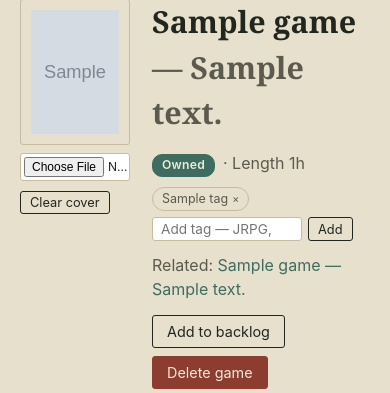
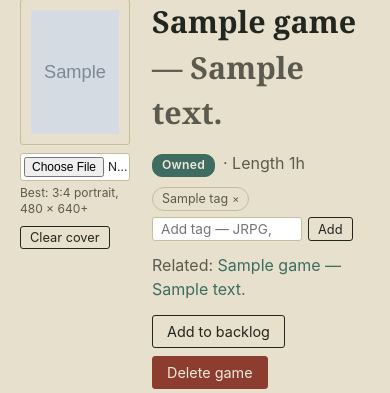
Before and after one commit to dafioram/GameLog, a Flask app: page /games/1 in a window 390 px wide. Shown: the part 143-536 px from the top of the page. Run offline with Flask 3, Linux system fonts and the light colour scheme; data comes from the database, SQL or seed files in the repository; tables that the repository leaves empty hold one stand-in row (values such as "Sample post"); grey boxes marked "Sample" are stand-in pictures; data that the repository does not hold is empty.

Commit message:
Add cover image size hint

```diff
--- a/static/css/style.css
+++ b/static/css/style.css
@@ -390,6 +390,9 @@ button.small { padding: 3px 9px; font-size: 0.8rem; }
 }
 .detail-cover form { margin-top: 8px; }
 .detail-cover input[type="file"] { font-size: 0.75rem; padding: 3px; }
+/* Guidance for good cover images: 3:4 portrait matches the cover slot, and
+   480x640 stays sharp on high-density (2-3x) screens. */
+.cover-hint { font-size: 0.75rem; line-height: 1.3; color: var(--ink-soft); margin: 4px 0 0; max-width: 160px; }
 
 dl.fields { display: grid; grid-template-columns: 110px 1fr; row-gap: 6px; column-gap: 10px; margin: 0; }
 dl.fields dt { color: var(--ink-soft); font-size: 0.85rem; }
@@ -556,6 +559,7 @@ hr.rule { border: none; border-top: 1px solid var(--line); margin: 20px 0; }
 @media (max-width: 640px) {
   .detail-head { grid-template-columns: 110px 1fr; }
   .detail-cover img, .detail-cover .placeholder { width: 110px; height: 146px; }
+  .cover-hint { max-width: 110px; }
   .game-row { grid-template-columns: 44px 1fr; }
   .game-row .status-icons { grid-column: 1 / -1; }
   .backlog-row { grid-template-columns: 30px 1fr auto; }
--- a/templates/game_detail.html
+++ b/templates/game_detail.html
@@ -82,9 +82,10 @@
     {% endif %}
     <form method="post" enctype="multipart/form-data" action="{{ url_for('game_cover', game_id=game['id']) }}" class="cover-upload-form">
       <label class="visually-hidden" for="cover-input">Choose a cover image</label>
-      <input type="file" id="cover-input" name="cover" accept="image/png,image/jpeg,image/gif,image/webp" class="cover-auto-submit">
+      <input type="file" id="cover-input" name="cover" accept="image/png,image/jpeg,image/gif,image/webp" class="cover-auto-submit" aria-describedby="cover-hint">
       <noscript><button type="submit" class="small secondary">Upload cover</button></noscript>
     </form>
+    <p class="cover-hint" id="cover-hint">Best: 3:4 portrait, 480 × 640+</p>
     {% if game['cover_image_path'] %}
     <form method="post" action="{{ url_for('game_cover_clear', game_id=game['id']) }}" class="cover-clear-form">
       <button type="submit" class="small secondary">Clear cover</button>
```
Also changed, not shown: tests/test_api.py (+7 -0 lines).
